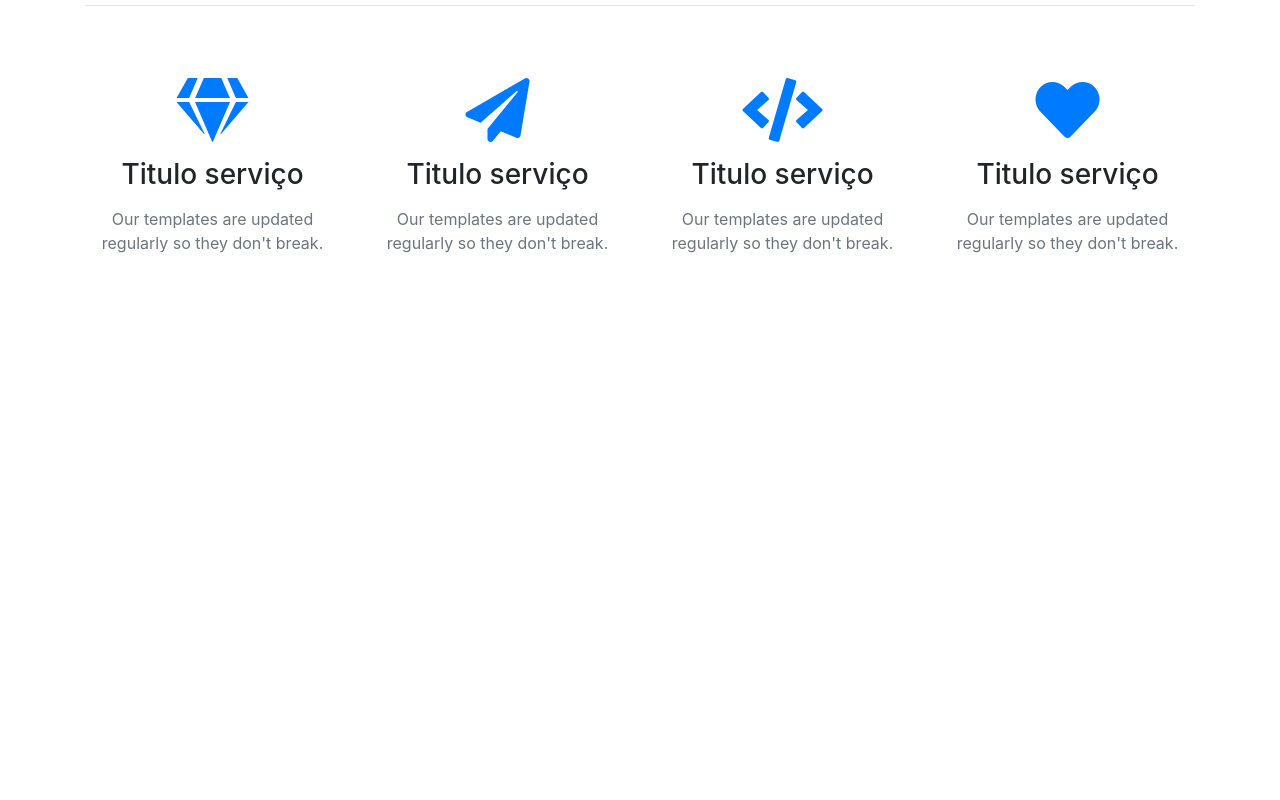
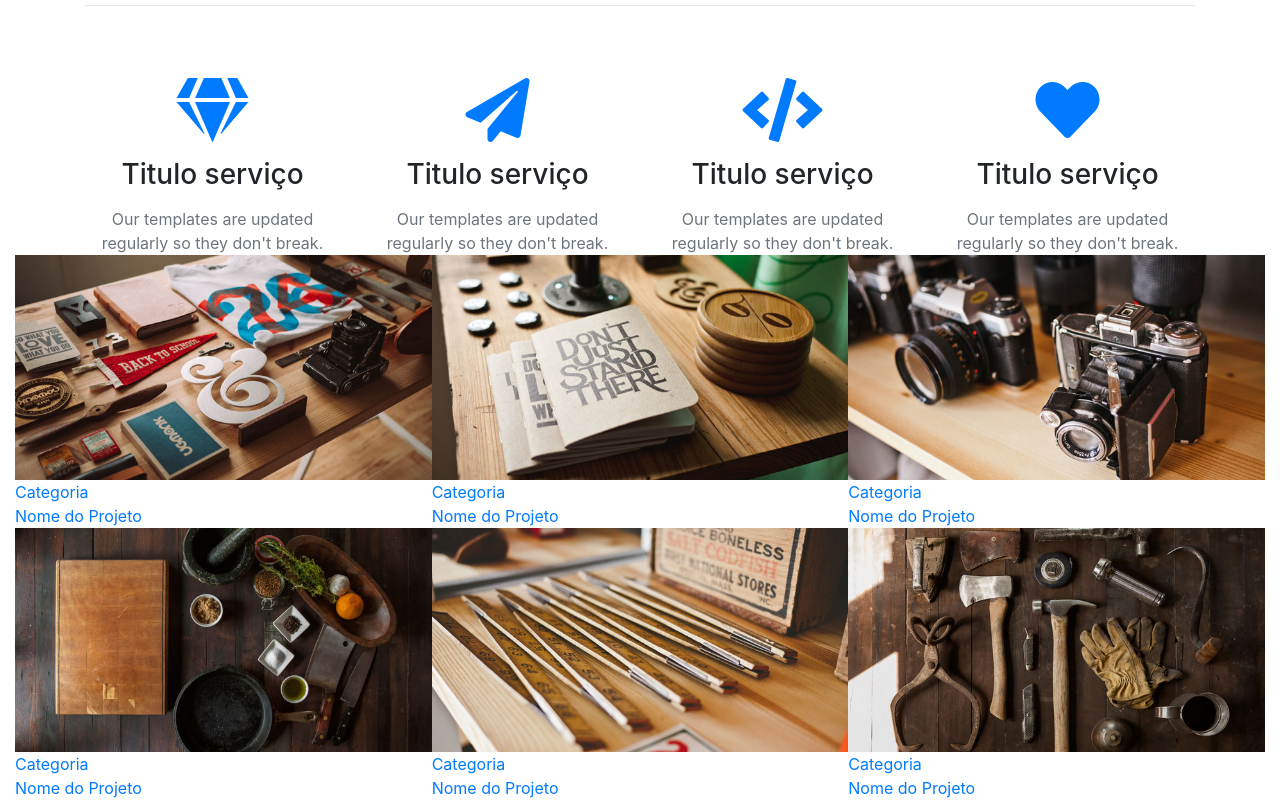
Before and after one commit to JhonatanMatias/projeto_creative, a website with bundled scripts: page index.html in a window 1280 px wide. Shown: the part 1079-1879 px from the top of the page. Before the commit the page ends 1334 px from the top, so only its background shows below. Built offline with nearby package versions, Linux system fonts and the light colour scheme.

Commit message:
- Adicionado a seção de portfólio

```diff
--- a/index.html
+++ b/index.html
@@ -86,6 +86,7 @@
 		</div>
 	</section>
 
+	<!-- seção serviços-->
 	<section id="servicos">
 		<div class="container">
 			<div class="row">
@@ -131,6 +132,115 @@
 		</div>
 	</section>
 
+	<!-- seção Portfólio-->
+	<section id="portfolio" class="p-0">
+		<div class="container-fluid">
+			<div class="row no-gutters poup-gallery">
+				<div class="col-lg-4 col-sm-6">
+					<a class="portfolio-box" href="img/portfolio/fullsize/1.jpg">
+						<img src="img/portfolio/thumbnails/1.jpg" class="img-fluid" alt=" ">
+
+						<div class="portfolio-box-caption">
+							<div class="portfolio-box-caption-content">
+								<div class="project-category">
+									Categoria
+								</div>
+								<div class="project-name">
+									Nome do Projeto
+								</div>
+							</div>
+						</div>
+					</a>
+				</div>
+
+				<div class="col-lg-4 col-sm-6">
+					<a class="portfolio-box" href="img/portfolio/fullsize/2.jpg">
+						<img src="img/portfolio/thumbnails/2.jpg" class="img-fluid" alt=" ">
+
+						<div class="portfolio-box-caption">
+							<div class="portfolio-box-caption-content">
+								<div class="project-category">
+									Categoria
+								</div>
+								<div class="project-name">
+									Nome do Projeto
+								</div>
+							</div>
+						</div>
+					</a>
+				</div>
+
+				<div class="col-lg-4 col-sm-6">
+					<a class="portfolio-box" href="img/portfolio/fullsize/3.jpg">
+						<img src="img/portfolio/thumbnails/3.jpg" class="img-fluid" alt=" ">
+
+						<div class="portfolio-box-caption">
+							<div class="portfolio-box-caption-content">
+								<div class="project-category">
+									Categoria
+								</div>
+								<div class="project-name">
+									Nome do Projeto
+								</div>
+							</div>
+						</div>
+					</a>
+				</div>
+
+				<div class="col-lg-4 col-sm-6">
+					<a class="portfolio-box" href="img/portfolio/fullsize/4.jpg">
+						<img src="img/portfolio/thumbnails/4.jpg" class="img-fluid" alt=" ">
+
+						<div class="portfolio-box-caption">
+							<div class="portfolio-box-caption-content">
+								<div class="project-category">
+									Categoria
+								</div>
+								<div class="project-name">
+									Nome do Projeto
+								</div>
+							</div>
+						</div>
+					</a>
+				</div>
+
+				<div class="col-lg-4 col-sm-6">
+					<a class="portfolio-box" href="img/portfolio/fullsize/5.jpg">
+						<img src="img/portfolio/thumbnails/5.jpg" class="img-fluid" alt=" ">
+
+						<div class="portfolio-box-caption">
+							<div class="portfolio-box-caption-content">
+								<div class="project-category">
+									Categoria
+								</div>
+								<div class="project-name">
+									Nome do Projeto
+								</div>
+							</div>
+						</div>
+					</a>
+				</div>
+
+				<div class="col-lg-4 col-sm-6">
+					<a class="portfolio-box" href="img/portfolio/fullsize/6.jpg">
+						<img src="img/portfolio/thumbnails/6.jpg" class="img-fluid" alt=" ">
+
+						<div class="portfolio-box-caption">
+							<div class="portfolio-box-caption-content">
+								<div class="project-category">
+									Categoria
+								</div>
+								<div class="project-name">
+									Nome do Projeto
+								</div>
+							</div>
+						</div>
+					</a>
+				</div>
+			</div>
+		</div>
+	</section>
+
 	<!-- Bootstrap Core JS -->
 	<script type="text/javascript" src="vendor/jquery/jquery.min.js"></script>
 	<script type="text/javascript" src="vendor/bootstrap/js/bootstrap.bundle.min.js"></script>
```
